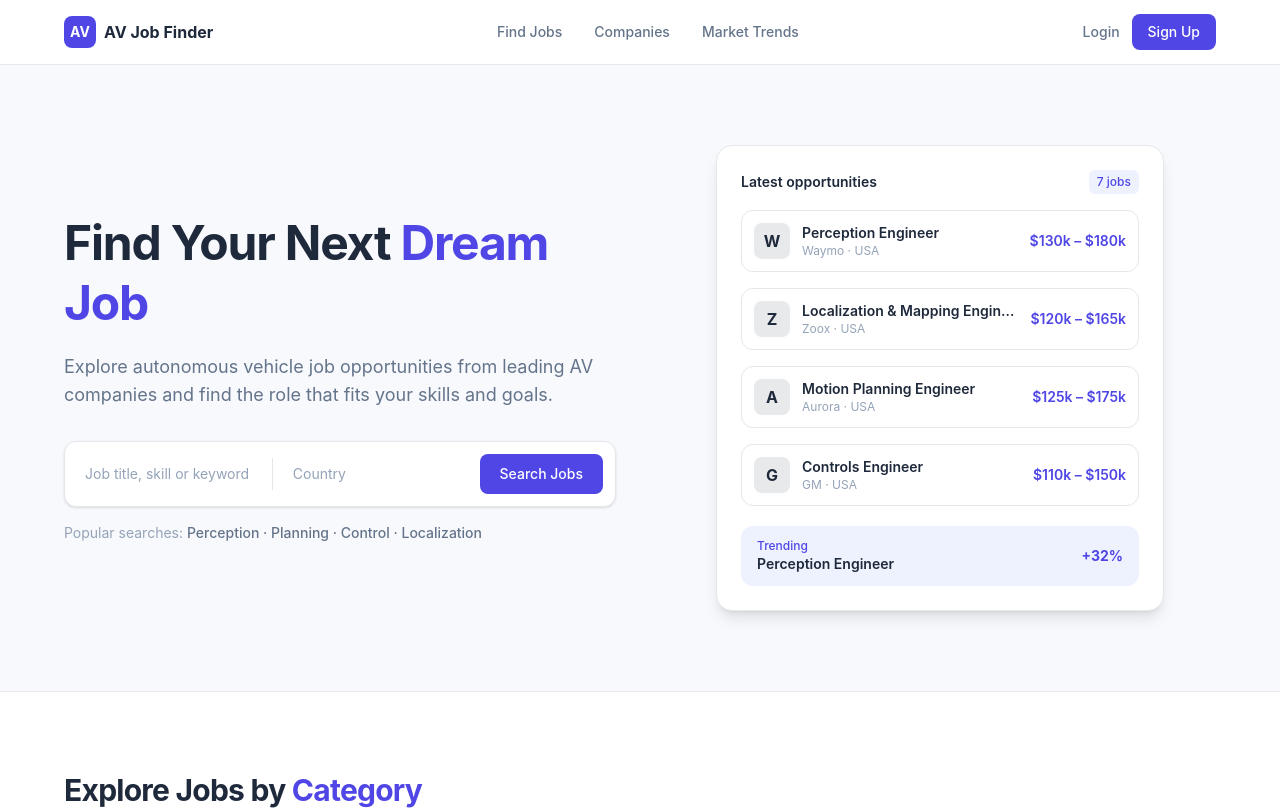
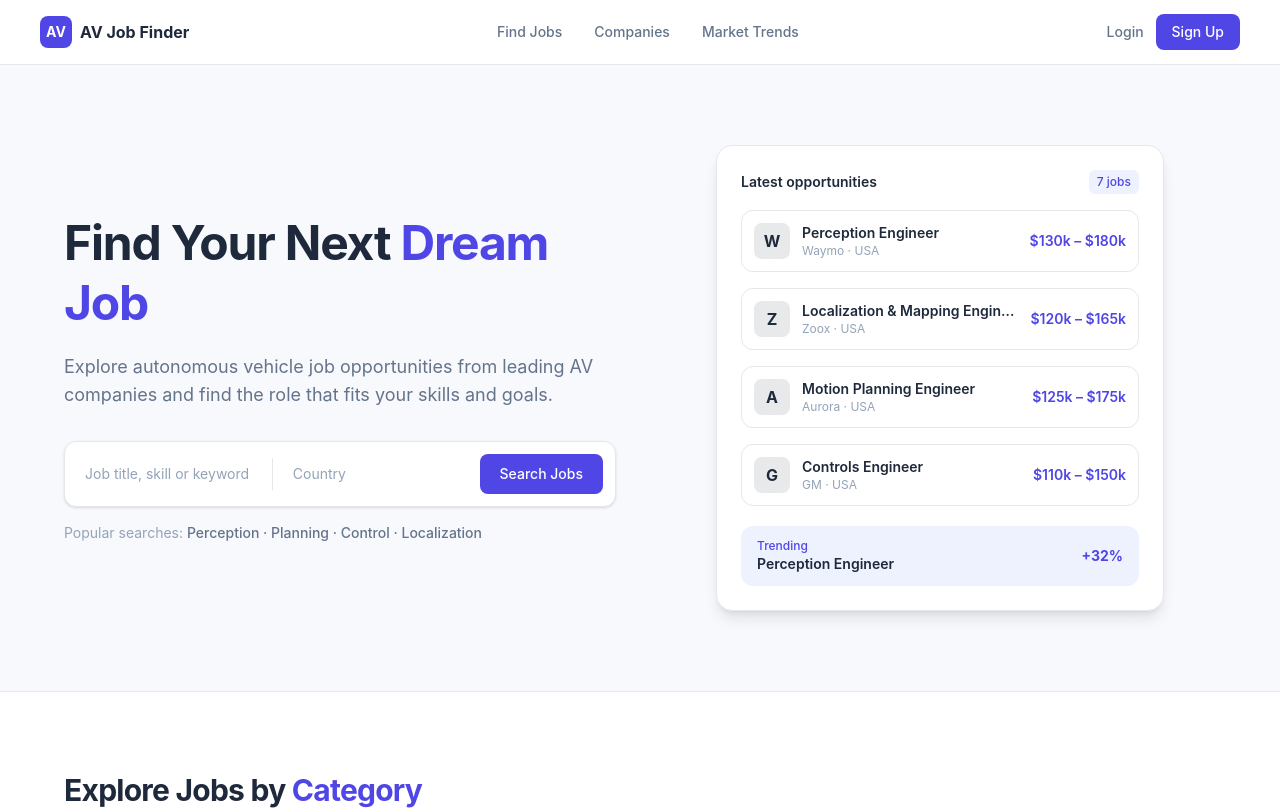
Before and after one commit to husthunterpy01/Autonomous_Vehicle_Job_Profiles_Group3, a Next.js app in the folder frontend/: page / in a window 1280 px wide. Shown: the top 810 px of the page. Built offline with nearby package versions, Linux system fonts and the light colour scheme.

Commit message:
feat(frontend): update navbar to full width (FE-4)

```diff
--- a/frontend/components/NavBar.tsx
+++ b/frontend/components/NavBar.tsx
@@ -16,7 +16,7 @@ export default function NavBar() {
 
   return (
     <nav className="sticky top-0 z-50 border-b border-line bg-surface">
-      <div className="mx-auto flex h-16 max-w-[1200px] items-center justify-between px-6">
+      <div className="flex h-16 w-full items-center justify-between px-6 md:px-8 xl:px-10 2xl:px-12">
         {/* Logo — acts as the home link */}
         <Link
           href="/"
```
